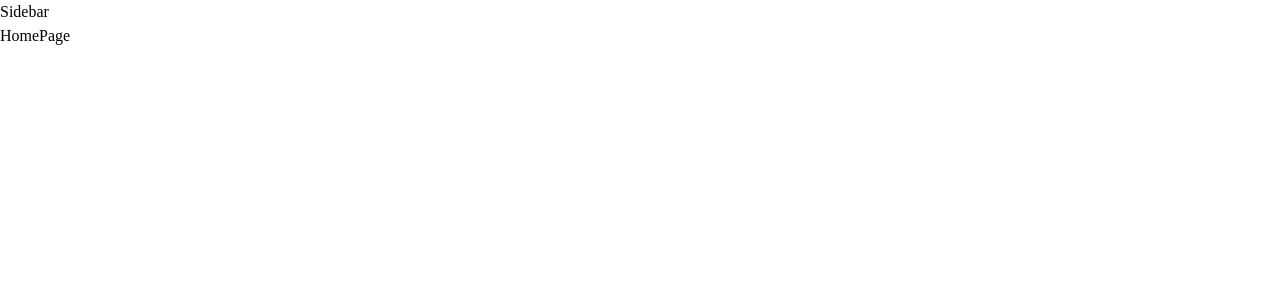
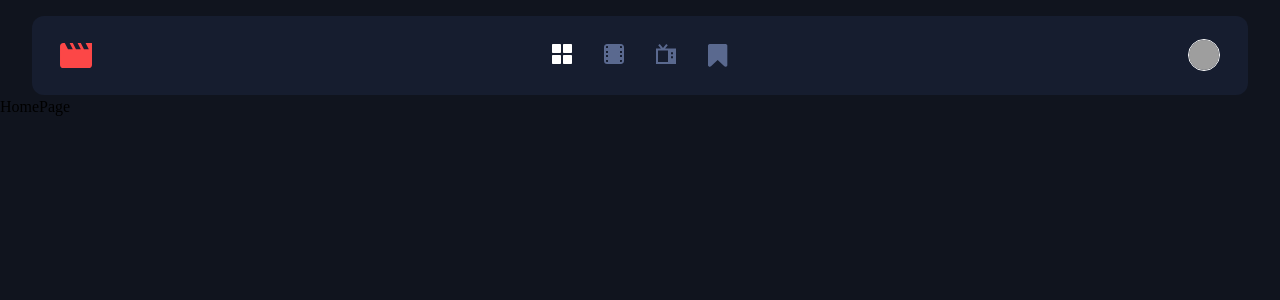
Before and after one commit to elizerdim/entertainment-web-app, a React (Vite) app: page / in a window 1280 px wide. Shown: the top 300 px of the page. Built offline with nearby package versions, Linux system fonts and the light colour scheme; grey boxes are pictures that could not be loaded; the HTML template or start-up script is replaced by a standard one.

Commit message:
Add Sidebar component

```diff
--- a/src/App.css
+++ b/src/App.css
@@ -92,6 +92,7 @@ a,
 button {
   all: unset;
   outline: revert;
+  cursor: pointer;
 }
 
 /* Remove animations for those who have reduced motion settings on */
@@ -142,3 +143,7 @@ button {
 
 .bg-dark { background-color: var(--clr-primary-600);}
 .bg-accent { background-color: var(--clr-primary-500);}
+
+body {
+  background-color: var(--clr-primary-600);
+}
--- a/src/components/Sidebar.tsx
+++ /dev/null
@@ -1,5 +0,0 @@
-export default function Sidebar() {
-  return (
-    <div>Sidebar</div>
-  )
-}
--- /dev/null
+++ b/src/components/Sidebar/Sidebar.tsx
@@ -0,0 +1,99 @@
+import { NavLink, useLocation } from "react-router-dom";
+import styles from "./sidebar.module.css";
+
+export default function Sidebar() {
+  const currentPath = useLocation().pathname;
+
+  return (
+    <header className={`${styles.header} bg-accent flex`}>
+      <img className={styles.logo} src="/sidebar_icons/clapperboard.svg" alt="Logo" />
+      <nav>
+        <ul role="list" className={`${styles["nav-list"]} flex`}>
+          <li>
+            <NavLink to="/" className={styles["nav-list-item"]}>
+              <svg
+                aria-hidden="true"
+                className={`${styles["nav-icon"]} ${
+                  styles[currentPath === "/" ? "current" : ""]
+                }`}
+                viewBox="0 0 16 16"
+                fill="none"
+                xmlns="http://www.w3.org/2000/svg"
+              >
+                <path
+                  fillRule="evenodd"
+                  clipRule="evenodd"
+                  d="M0.8 0H6.4C6.88 0 7.2 0.32 7.2 0.8V6.4C7.2 6.88 6.88 7.2 6.4 7.2H0.8C0.32 7.2 0 6.88 0 6.4V0.8C0 0.32 0.32 0 0.8 0ZM0.8 8.8H6.4C6.88 8.8 7.2 9.12 7.2 9.6V15.2C7.2 15.68 6.88 16 6.4 16H0.8C0.32 16 0 15.68 0 15.2V9.6C0 9.12 0.32 8.8 0.8 8.8ZM15.2 0H9.6C9.12 0 8.8 0.32 8.8 0.8V6.4C8.8 6.88 9.12 7.2 9.6 7.2H15.2C15.68 7.2 16 6.88 16 6.4V0.8C16 0.32 15.68 0 15.2 0ZM9.6 8.8H15.2C15.68 8.8 16 9.12 16 9.6V15.2C16 15.68 15.68 16 15.2 16H9.6C9.12 16 8.8 15.68 8.8 15.2V9.6C8.8 9.12 9.12 8.8 9.6 8.8Z"
+                  fill="#5A698F"
+                />
+              </svg>
+              <span className="sr-only">Home Page</span>
+            </NavLink>
+          </li>
+          <li>
+            <NavLink to="/movies" className={styles["nav-list-item"]}>
+              <svg
+                aria-hidden="true"
+                className={`${styles["nav-icon"]} ${
+                  styles[currentPath === "/movies" ? "current" : ""]
+                }`}
+                viewBox="0 0 16 16"
+                fill="none"
+                xmlns="http://www.w3.org/2000/svg"
+              >
+                <path
+                  fillRule="evenodd"
+                  clipRule="evenodd"
+                  d="M13.5644 0H2.43556C1.09044 0 0 1.09044 0 2.43556V13.5644C0 14.9096 1.09044 16 2.43556 16H13.5644C14.2104 16 14.8299 15.7434 15.2866 15.2866C15.7434 14.8299 16 14.2104 16 13.5644V2.43556C16 1.78961 15.7434 1.17011 15.2866 0.713358C14.8299 0.256602 14.2104 0 13.5644 0ZM3.2 7.2H1.6V5.6H3.2V7.2ZM3.2 8.8H1.6V10.4H3.2V8.8ZM14.4 7.2H12.8V5.6H14.4V7.2ZM14.4 8.8H12.8V10.4H14.4V8.8ZM14.4 2.192V3.2H12.8V1.6H13.808C13.965 1.6 14.1156 1.66237 14.2266 1.77339C14.3376 1.88441 14.4 2.03499 14.4 2.192ZM3.2 1.6H2.192C2.03499 1.6 1.88441 1.66237 1.77339 1.77339C1.66237 1.88441 1.6 2.03499 1.6 2.192V3.2H3.2V1.6ZM1.6 13.808V12.8H3.2V14.4H2.192C2.03499 14.4 1.88441 14.3376 1.77339 14.2266C1.66237 14.1156 1.6 13.965 1.6 13.808ZM12.8 14.4H13.808C14.135 14.4 14.4 14.135 14.4 13.808V12.8H12.8V14.4Z"
+                  fill="#5A698F"
+                />
+              </svg>
+              <span className="sr-only">Movies Page</span>
+            </NavLink>
+          </li>
+          <li>
+            <NavLink to="/tvseries" className={styles["nav-list-item"]}>
+              <svg
+                aria-hidden="true"
+                className={`${styles["nav-icon"]} ${
+                  styles[currentPath === "/tvseries" ? "current" : ""]
+                }`}
+                viewBox="0 0 16 16"
+                fill="none"
+                xmlns="http://www.w3.org/2000/svg"
+              >
+                <path
+                  fillRule="evenodd"
+                  clipRule="evenodd"
+                  d="M7.264 3.58487H16V16H0V3.58487H3.936L1.776 0.962173L3.024 0.0232784L5.6 3.12706L8.176 0L9.424 0.962173L7.264 3.58487ZM1.6 14.4481H9.6V5.13676H1.6V14.4481ZM13.6 11.3443H12V9.79243H13.6V11.3443ZM12 8.24054H13.6V6.68865H12V8.24054Z"
+                  fill="#5A698F"
+                />
+              </svg>
+              <span className="sr-only">TV Series Page</span>
+            </NavLink>
+          </li>
+          <li>
+            <NavLink to="/bookmarked" className={styles["nav-list-item"]}>
+              <svg
+                aria-hidden="true"
+                className={`${styles["nav-icon"]} ${
+                  styles[currentPath === "/bookmarked" ? "current" : ""]
+                }`}
+                viewBox="0 0 14 16"
+                fill="none"
+                xmlns="http://www.w3.org/2000/svg"
+              >
+                <path
+                  d="M12.3093 0C12.4715 0 12.6266 0.031725 12.7746 0.0951751C13.0073 0.186825 13.1923 0.331351 13.3298 0.528751C13.4673 0.726151 13.536 0.944701 13.536 1.1844V14.8156C13.536 15.0553 13.4673 15.2738 13.3298 15.4712C13.1923 15.6686 13.0073 15.8132 12.7746 15.9048C12.6407 15.9612 12.4856 15.9894 12.3093 15.9894C11.9709 15.9894 11.6783 15.8766 11.4316 15.651L6.76801 11.1672L2.10443 15.651C1.85063 15.8837 1.55805 16 1.2267 16C1.06455 16 0.909451 15.9683 0.761401 15.9048C0.528751 15.8132 0.343688 15.6686 0.206213 15.4712C0.0687376 15.2738 0 15.0553 0 14.8156V1.1844C0 0.944701 0.0687376 0.726151 0.206213 0.528751C0.343688 0.331351 0.528751 0.186825 0.761401 0.0951751C0.909451 0.031725 1.06455 0 1.2267 0H12.3093Z"
+                  fill="#5A698F"
+                />
+              </svg>
+              <span className="sr-only">Bookmarked Page</span>
+            </NavLink>
+          </li>
+        </ul>
+      </nav>
+      <img src="/user-avatar.png" alt="User Avatar" className={styles.avatar} />
+    </header>
+  );
+}
--- /dev/null
+++ b/src/components/Sidebar/sidebar.module.css
@@ -0,0 +1,84 @@
+.header {
+  padding: .5rem 1rem;
+  justify-content: space-between;
+  align-items: center;
+}
+
+.nav-list {
+  --gap: 1.5rem;
+  padding: 0;
+}
+
+.nav-icon {
+  width: 1em;
+}
+
+.avatar {
+  width: 1.5em;
+  height: 1.5em;
+  border: 0.1em solid var(--clr-neutral);
+  border-radius: 1000px;
+}
+
+.current > path {
+  fill: white;
+}
+
+@media (any-hover: hover) and (any-pointer: fine) {
+  .nav-icon:hover > path {
+    fill: var(--clr-secondary);
+  }
+}
+
+@media only screen and (min-width: 48em) {
+  .header {
+    width: 95%;
+    margin: 1rem auto 0;
+    padding: .75rem 1.75rem;
+    border-radius: .75em;
+  }
+
+  .logo {
+    width: 2em;
+  }
+
+  .nav-list {
+    --gap: 2rem;
+  }
+
+  .nav-icon {
+    width: 1.25em;
+  }
+
+  .avatar {
+    width: 2em;
+    height: 2em;
+    border: 0.1em solid var(--clr-neutral);
+    border-radius: 1000px;
+  }
+}
+
+@media only screen and (min-width: 90em) {
+  .header {
+    flex-wrap: wrap;
+    width: 6em;
+    justify-content: center;
+    padding-top: 2.5rem;
+    padding-bottom: 2.5rem;
+    float: left;
+    margin: 2rem 1.5rem;
+    border-radius: 1.25em;
+  }
+
+  .nav-list {
+    flex-wrap: wrap;
+    justify-content: center;
+    margin-top: 3rem;
+  }
+
+  .avatar {
+    width: 2.5em;
+    height: 2.5em;
+    margin-top: 20rem;
+  }
+}
--- a/src/layouts/MainLayout.tsx
+++ b/src/layouts/MainLayout.tsx
@@ -1,4 +1,4 @@
-import Sidebar from "../components/Sidebar";
+import Sidebar from "../components/Sidebar/Sidebar";
 import { Outlet } from "react-router-dom";
 
 export default function MainLayout() {
```
Also changed, not shown: 1 other file (tests, documents, lock files or other folders).
